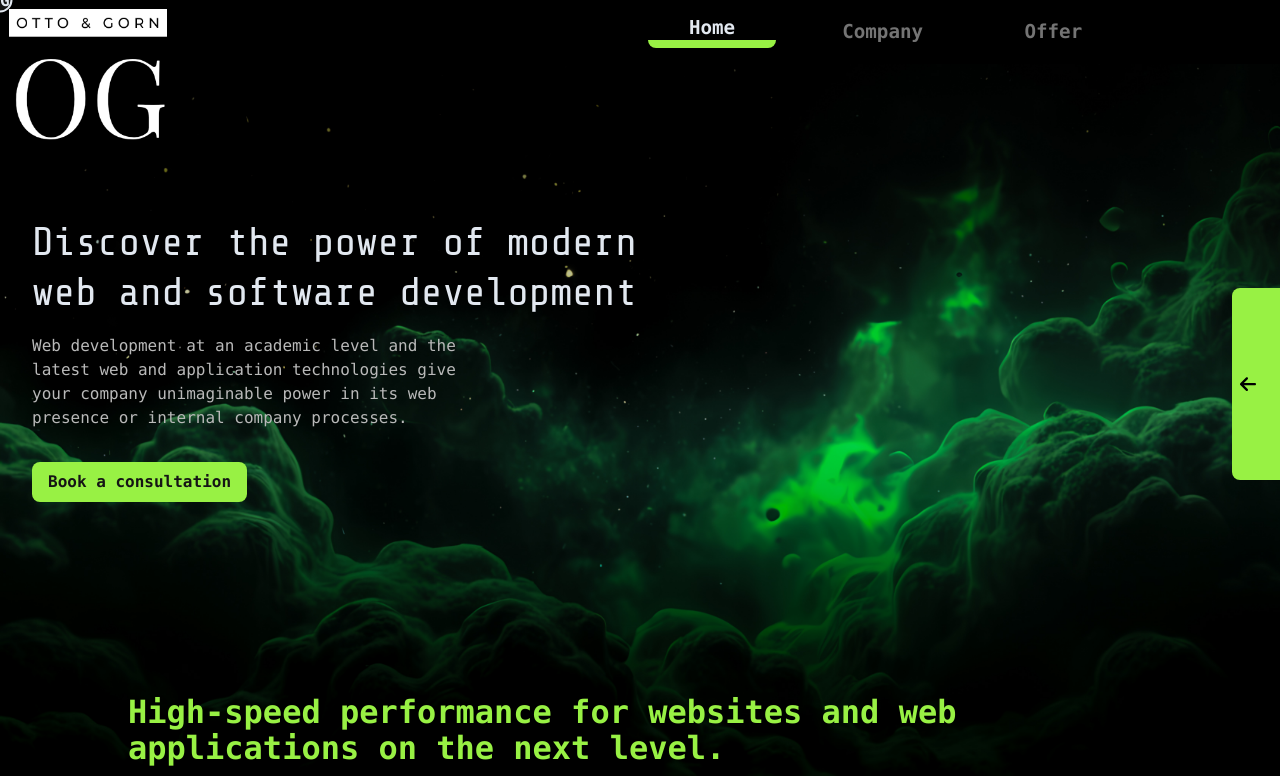
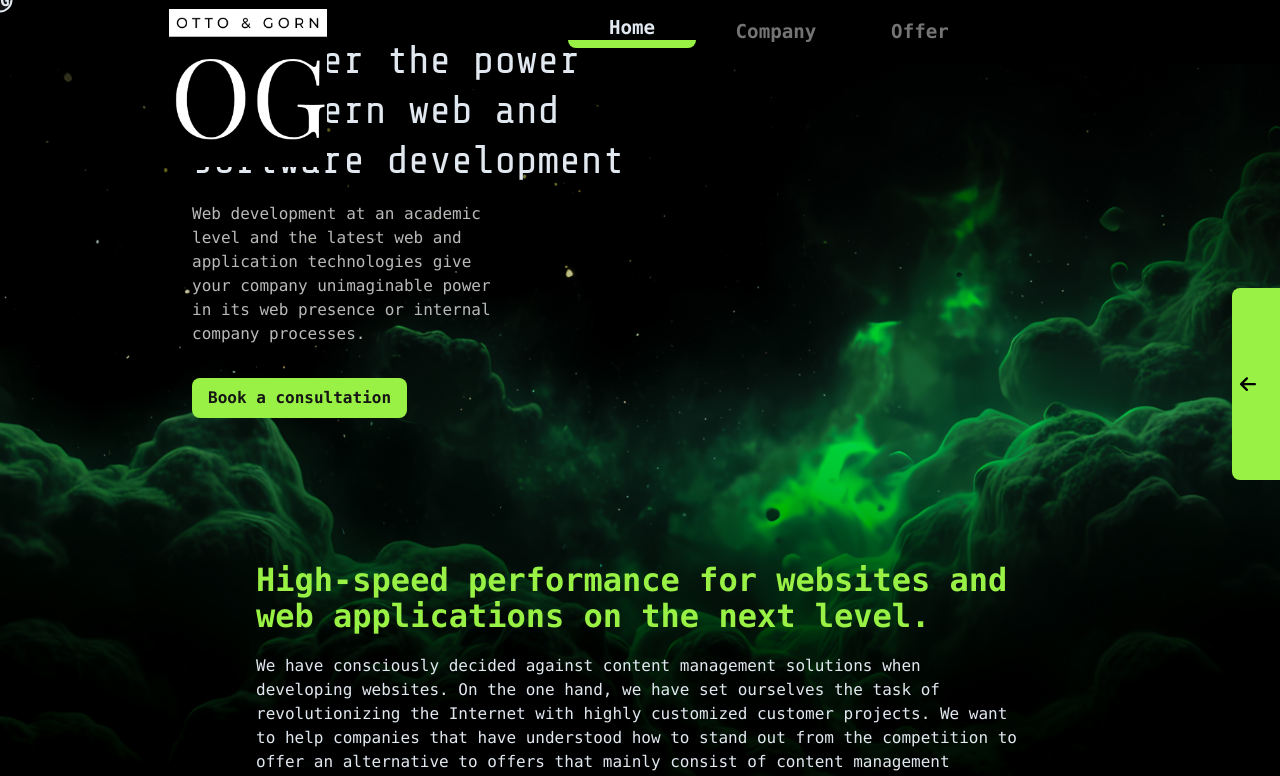
Before and after one commit to OGWebdesign/CompanyPage, a React (Vite) app: page / in a window 1280 px wide. Shown: the top 776 px of the page. Built offline with nearby package versions, Linux system fonts and the light colour scheme.

Commit message:
layoutFix

```diff
--- a/src/Pages/Home.tsx
+++ b/src/Pages/Home.tsx
@@ -202,10 +202,10 @@ function App() {
           {/* Start Page Layout */}
           <div className="w-full flex justify-center items-center relative">
             <div className="mobile:w-full tablet:w-full ">
-              <div className="w-full duration-500 flex flex-col cursor-none ">
+              <div className="w-full duration-500 flex flex-col items-center cursor-none ">
                 {/* Begin NavigationBar Integration for One Page Technologie */}
                 {/* Navbar Item Wrapper */}
-                <div className="w-full flex justify-between duration-500 h-[4rem] overflow-visible z-50 bg-transparent">
+                <div className="w-3/4 flex justify-between duration-500 h-[4rem] overflow-visible z-50 bg-transparent">
                   {/* Navbar Logo Wrapper */}
                   <div className="tablet:w-1/2 duration-500">
                     {/* Navbar Logo Wrapper End*/}
--- a/src/components/CompanySite/index.tsx
+++ b/src/components/CompanySite/index.tsx
@@ -5,7 +5,8 @@ import { LargeCard } from "../LargeCard"
 
 export const CompanySite = () => {
     return (
-        <div className="animate-fadeIn">
+        <div className="w-full flex justify-center">
+        <div className="animate-fadeIn w-3/4 flex flex-col">
             <div className="w-full mt-[10%] flex flex-col text-white">
                 <div className="w-full h-[4rem] flex items-center">
                     <p className="font-sharemono font-bold text-[3rem]">Mission Control</p>
@@ -63,5 +64,6 @@ export const CompanySite = () => {
                 text1="We look back on a short but successful past. We have implemented every project, every application, no matter how small with great care and an even greater sense of responsibility, always to the full satisfaction of our clients and beyond. We are thrilled to see how our websites and software products have transformed us into a completely different company, from the way we present ourselves online to how we operate our software products internally."></LargeCard>
 
         </div>
+        </div>
     )
 }
--- a/src/components/OfferSite/index.tsx
+++ b/src/components/OfferSite/index.tsx
@@ -3,11 +3,11 @@ import PriceCalculator from "../PriceCalculator";
 
 export const OfferSite = () => {
   return (
-    <>
-      <div className="flex mobile:flex-col laptop:flex-row justify-around">
-        <div className="w-full h-[50rem] flex items-center">
+    <div className="w-full flex flex-col justify-center items-center">
+      <div className="flex mobile:flex-col laptop:flex-row justify-around w-3/4">
+        <div className="w-3/4 h-[50rem] flex items-center">
           <div className="p-1">
-            <div className="offertext mt-[10%] max-w-[30rem]">
+            <div className="offertext mt-[60%] max-w-[30rem]">
               <p className="font-bold text-white text-[2.5rem] font-sharemono">
                 Ein neues Projekt starten
               </p>
@@ -70,9 +70,9 @@ export const OfferSite = () => {
           <PriceCalculator />
         </div>
       </div>
-      <div className="mt-[5rem]">
+      <div className="mt-[10%]">
         <ContactForm />
       </div>
-    </>
+      </div>
   );
 };
--- a/src/components/StartSite/index.tsx
+++ b/src/components/StartSite/index.tsx
@@ -1,8 +1,8 @@
+import { div } from "framer-motion/client"
 import { CardBlack } from "../CardBlack"
 import { CardWhite } from "../CardWhite"
 import { Heading } from "../Heading"
 import { LargeCard } from "../LargeCard"
-import { ParagraphOG } from "../ParagraphOG"
 import { TechStripe } from "../TechStripe"
 import { TextAndButton } from "../TextAndButton"
 import { TextComponent } from "../TextComponent"
@@ -16,8 +16,10 @@ export const StartSite = (props: {
   ProposalButton: JSX.Element,
 }) => {
   return (
+
     <div className="animate-fadeIn">
-      <div className="w-full h-screen bg-startbg bg-cover">
+      <div className="w-full h-screen bg-startbg bg-cover flex flex-col justify-center items-center">
+        <div className="w-3/4">
         <Heading headstyle="text-slate-200 mt-[20%]" heading="Discover the power of modern web and software development" />
         <TextAndButton children={props.TextAndButtonbt}
 
@@ -29,6 +31,7 @@ export const StartSite = (props: {
           headline="High-speed performance for websites and web applications on the next level."
           text="We have consciously decided against content management solutions when developing websites. On the one hand, we have set ourselves the task of revolutionizing the Internet with highly customized customer projects. We want to help companies that have understood how to stand out from the competition to offer an alternative to offers that mainly consist of content management systems. On the other hand, full control over the project is important. It is particularly important for perfectionist developers like us to be able to change even the finer details. Performance and maintainability are particularly guaranteed by the technologies we use. We can log all development steps of a project and reset them if necessary. Nothing unexpected happens here! We make no compromises when it comes to performance. The code base, the media, and even the fonts are professionally compressed so that quality losses are not visible. All packed together in a state-of-the-art and reliable ecosystem with the highest level of care for maintainability. 80% of a software product consists of maintenance and care."
         ></TextComponent>
+        </div>
       </div>
 
 
@@ -62,6 +65,7 @@ export const StartSite = (props: {
             text2="Intelligence"
             description="Implementation of powerfull AI api's for you website or application for a extremly efficient workflow."
           />
+
         </div>
       </div>
 
@@ -78,6 +82,5 @@ export const StartSite = (props: {
 
 
     </div>
-
   )
 }
```
